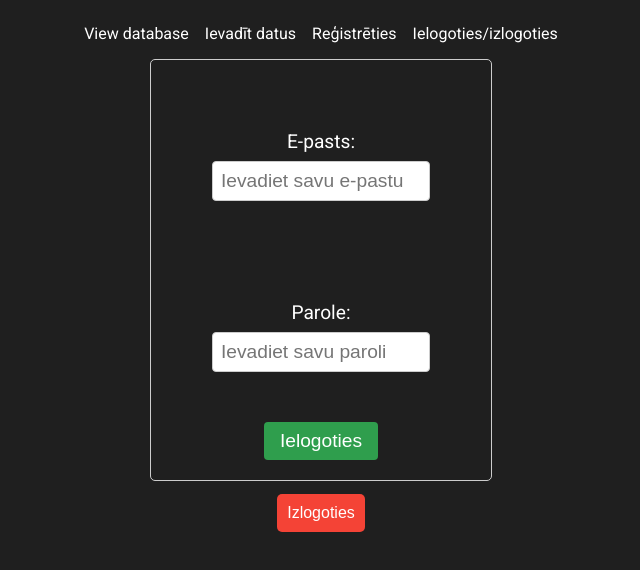
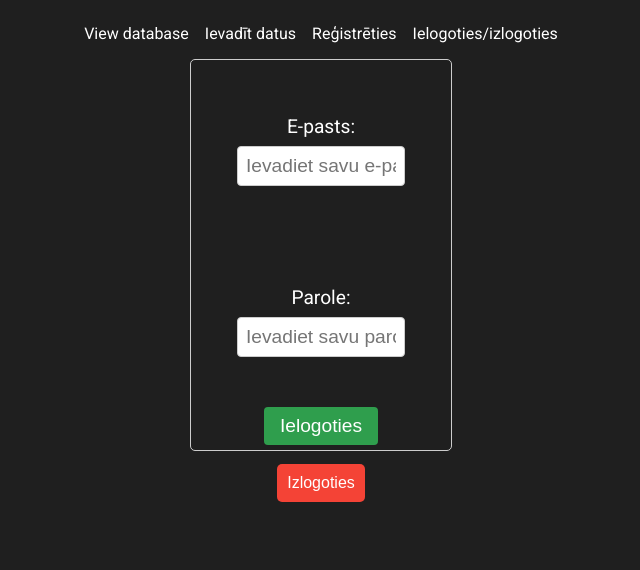
Before and after one commit to kristapsgreen/VMS_2, a React (Create React App) app: page / in a window 1280 px wide. Shown: the top 570 px of the page, without its empty margins (319-959 px from the left). Built offline with nearby package versions, Linux system fonts and the light colour scheme.

Commit message:
vēl daži izmēri

```diff
--- a/src/index.css
+++ b/src/index.css
@@ -57,7 +57,7 @@ body {
     border: 1px solid #ccc;
     padding: 20px;
     border-radius: 5px;
-    width: 400px;
+    width: 250px;
   }
 
   .newuser-form-item {
@@ -244,7 +244,7 @@ body {
   flex-direction: column;
   align-items: center;
   border: 1px solid #ccc;
-  padding: 20px;
+  padding: 5px;
   border-radius: 5px;
-  width: 300px;
+  width: 250px;
 }
```
